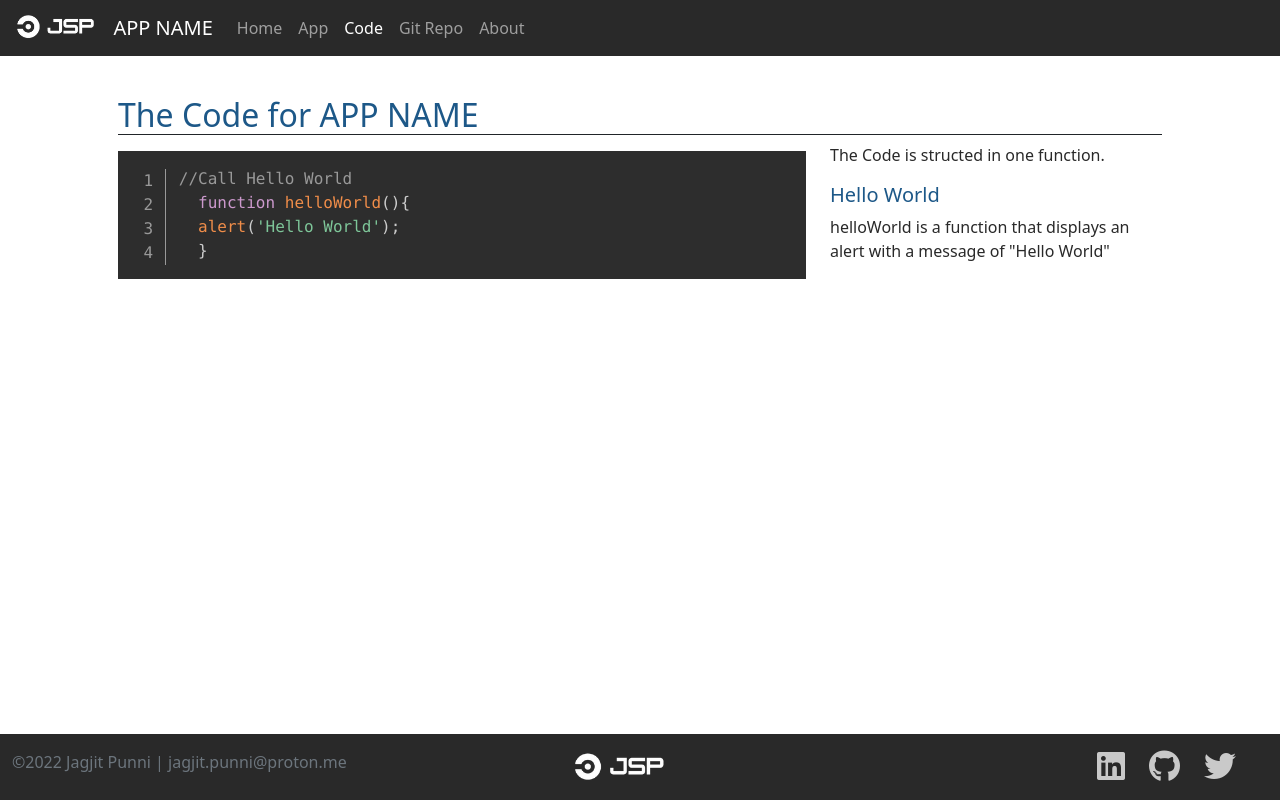
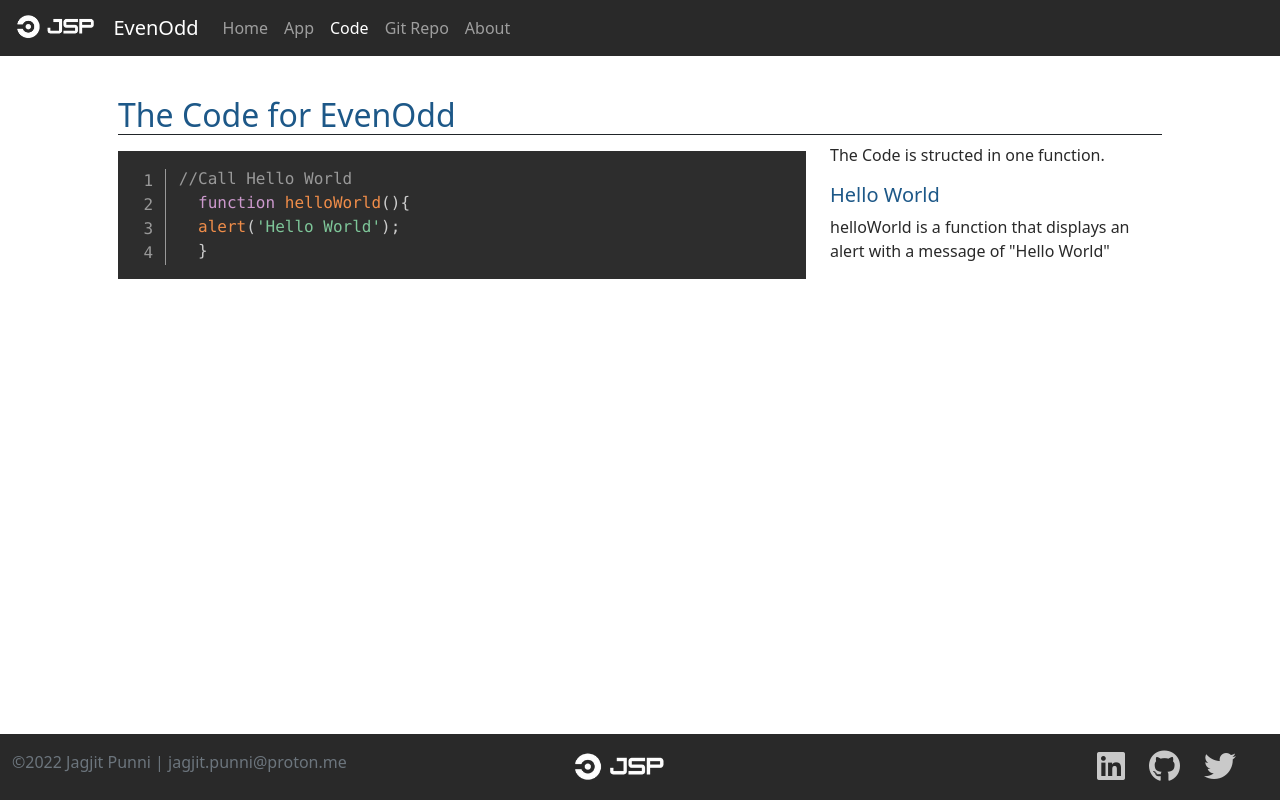
Before and after one commit to JagjitPunni/EvenOdd, a plain HTML site: page code.html in a window 1280 px wide. Drawn offline with nearby package versions, Linux system fonts and the light colour scheme.

Commit message:
Update HTML content in index.html file

```diff
--- a/code.html
+++ b/code.html
@@ -1,7 +1,7 @@
 <!DOCTYPE html>
 <html lang="en" class="h-100">
   <head>
-    <title>App Name: A Coding Project By Jagjit Punni</title>
+    <title>EvenOdd: A Coding Project By Jagjit Punni</title>
     <!-- Required meta tags -->
     <meta charset="utf-8" />
     <meta name="viewport" content="width=device-width, initial-scale=1, shrink-to-fit=no" />
@@ -18,7 +18,7 @@
     <!-- ==== Navbar Section ==== -->
     <nav class="navbar navbar-expand-md navbar-dark fixed-top text-white">
       <div class="container-fluid">
-        <a class="navbar-brand" href="#"><img src="/img/mylogo.png" class="d-inline-block align-text-top" height="26" alt="" /> APP NAME</a>
+        <a class="navbar-brand" href="#"><img src="/img/mylogo.png" class="d-inline-block align-text-top" height="26" alt="" /> EvenOdd</a>
         <button class="navbar-toggler" type="button" data-bs-toggle="collapse" data-bs-target="#navbarCollapse" aria-controls="navbarCollapse" aria-expanded="false" aria-label="Toggle navigation">
           <span class="navbar-toggler-icon"></span>
         </button>
@@ -46,7 +46,7 @@
     <!-- ==== Main Section ==== -->
     <main class="flex-shrink-0">
       <div class="container py-5 px-5 mt-5">
-        <h2 class="border-1 border-bottom border-dark">The Code for APP NAME</h2>
+        <h2 class="border-1 border-bottom border-dark">The Code for EvenOdd</h2>
         <div class="row row-cols-1 row-cols-lg-2">
           <div class="col-lg-8">
             <pre class="line-numbers">
```
Also changed, not shown: app.html (+2 -2 lines), index.html (+3 -3 lines).
